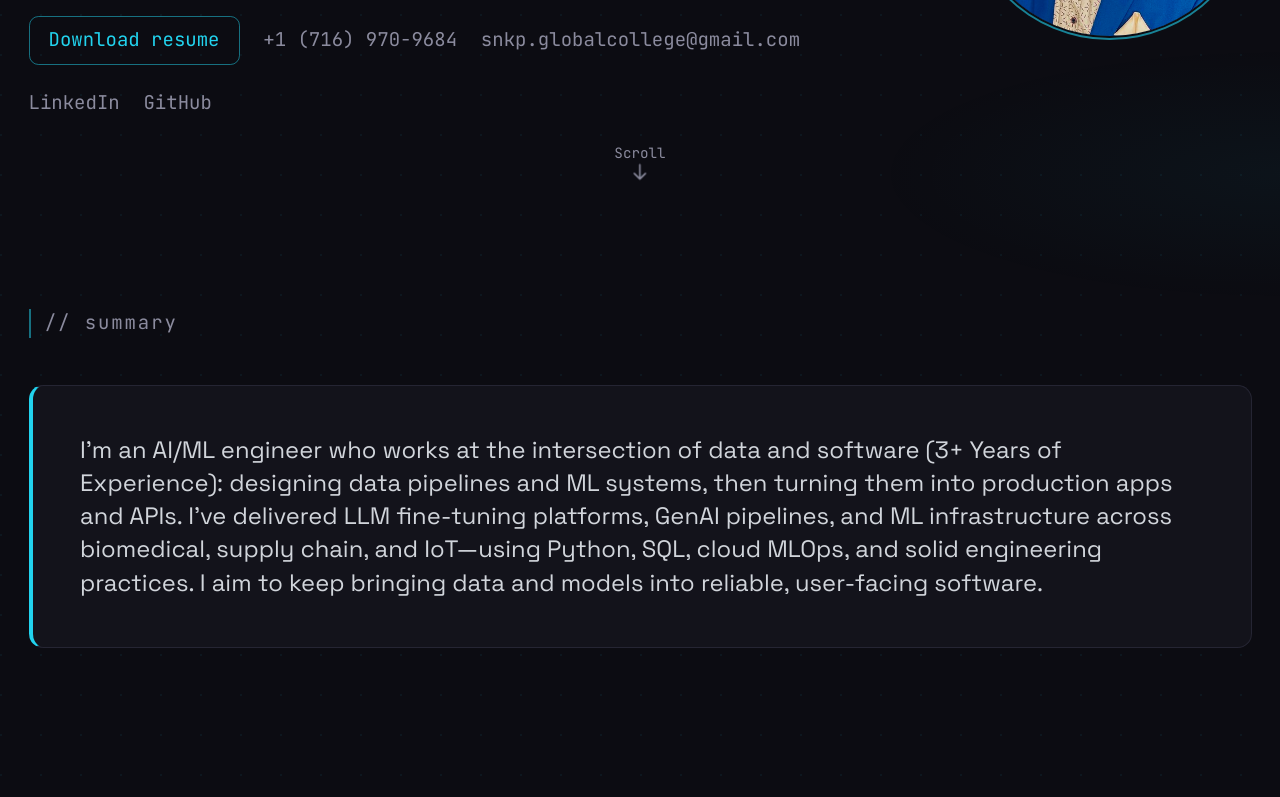
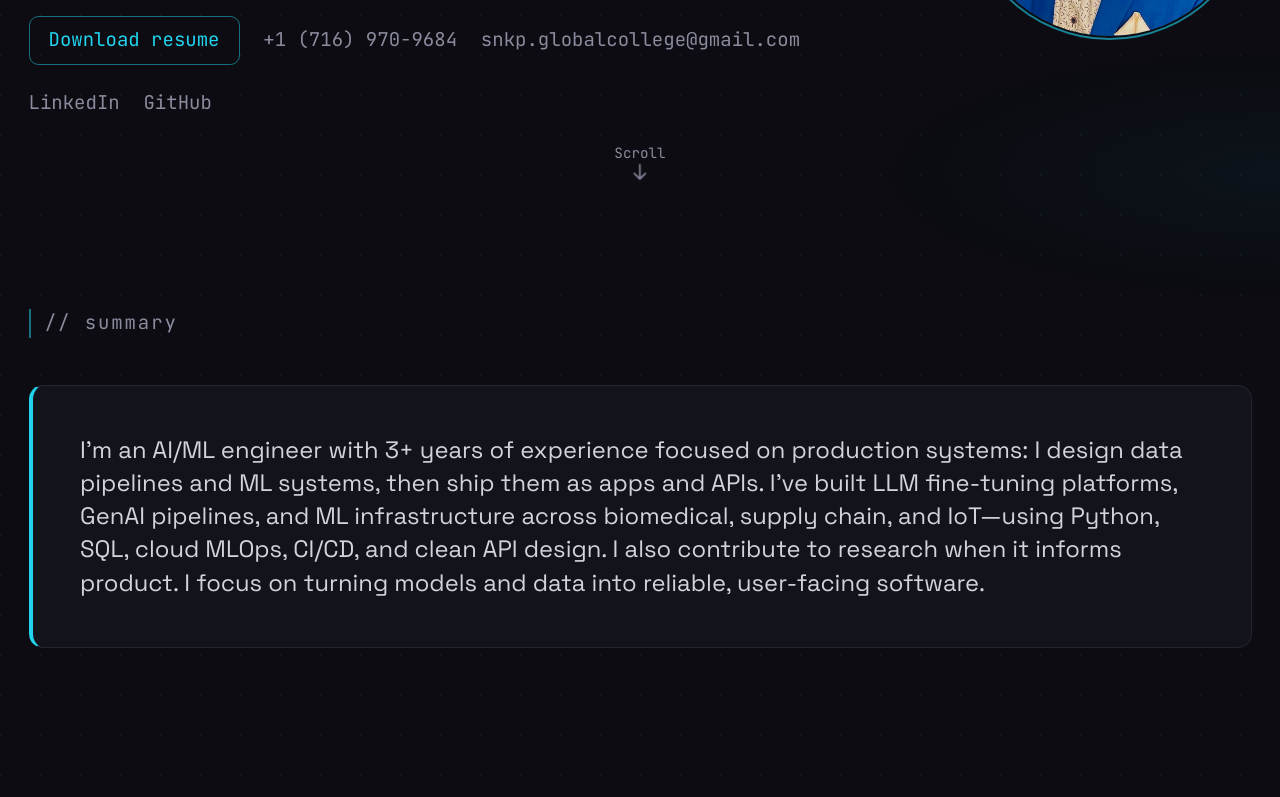
Before and after one commit to snkpgithub/portfolio, a Next.js app: page / in a window 1280 px wide. Shown: the part 466-1263 px from the top of the page. Built offline with nearby package versions, Linux system fonts and the light colour scheme; no server answers.

Commit message:
Update summary: production-first, bit of research

```diff
--- a/src/components/Summary.tsx
+++ b/src/components/Summary.tsx
@@ -5,13 +5,13 @@ export function Summary() {
     <Section id="summary" label="summary">
       <div className="border border-border rounded-xl bg-surface/80 backdrop-blur-sm p-7 md:p-10 border-l-4 border-l-accent">
         <p className="text-gray-300 text-base sm:text-lg md:text-xl leading-relaxed">
-          I&apos;m an AI/ML engineer who works at the intersection of data and
-          software (3+ Years of Experience): designing data pipelines and ML systems, then
-          turning them into production apps and APIs. I&apos;ve delivered LLM
-          fine-tuning platforms, GenAI pipelines, and ML infrastructure across
-          biomedical, supply chain, and IoT—using Python, SQL, cloud MLOps, and
-          solid engineering practices. I aim to keep bringing data and models
-          into reliable, user-facing software.
+          I&apos;m an AI/ML engineer with 3+ years of experience focused on
+          production systems: I design data pipelines and ML systems, then ship them
+          as apps and APIs. I&apos;ve built LLM fine-tuning platforms, GenAI
+          pipelines, and ML infrastructure across biomedical, supply chain, and
+          IoT—using Python, SQL, cloud MLOps, CI/CD, and clean API design. I also
+          contribute to research when it informs product. I focus on turning
+          models and data into reliable, user-facing software.
         </p>
       </div>
     </Section>
```
